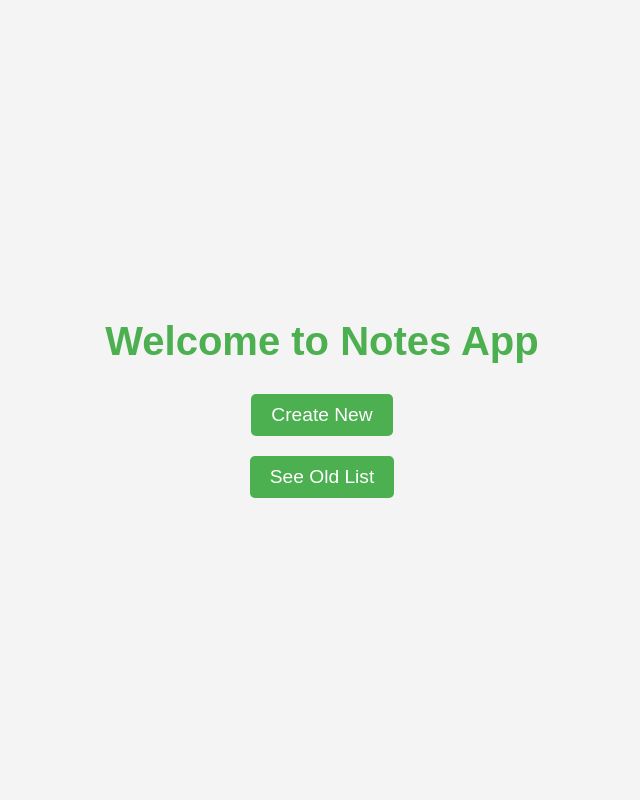
After one commit to UtsavlalShrestha/prac, a Django app: template templates/home.html in a window 1280 px wide. The commit adds this page. Shown: the whole page, without its empty margins (318-958 px from the left). Run offline with Django 5.2, Linux system fonts and the light colour scheme; the template is opened without the code that fills it, so the values that code supplies are empty.

Commit message:
ui changes

```diff
--- a/base/urls.py
+++ b/base/urls.py
@@ -5,5 +5,6 @@ from .import views
 
 urlpatterns = [
     path('', views.home, name = "home"),
-    path('create/', views.create, name= "create")
+    path('list/', views.list, name = "list"),
+    path('create/', views.create, name= "create"),
 ]
--- a/base/views.py
+++ b/base/views.py
@@ -5,6 +5,10 @@ from .forms import NayaNote
 # Create your views here.
 
 def home(request):
+    context = {}
+    return render(request, 'home.html', context)
+
+def list(request):
     data = Note.objects.all()
     context = {'data': data}
     return render(request, 'index.html', context)
--- a/notes/settings.py
+++ b/notes/settings.py
@@ -123,6 +123,10 @@ USE_TZ = True
 # https://docs.djangoproject.com/en/5.1/howto/static-files/
 
 STATIC_URL = 'static/'
+STATICFILES_DIRS = [
+    BASE_DIR / 'static',
+]
+  # The directory where static files will be collected
 
 # Default primary key field type
 # https://docs.djangoproject.com/en/5.1/ref/settings/#default-auto-field
--- /dev/null
+++ b/static/css/home.css
@@ -0,0 +1,42 @@
+
+body {
+    font-family: Arial, sans-serif;
+    background-color: #f4f4f4;
+    color: #333;
+    display: flex;
+    flex-direction: column;
+    align-items: center;
+    justify-content: center;
+    height: 100vh;
+    margin: 0;
+}
+
+h1 {
+    margin-bottom: 20px;
+    font-size: 2.5em;
+    color: #4CAF50;
+}
+
+a {
+    text-decoration: none;
+    margin: 10px;
+}
+
+input[type="submit"] {
+    padding: 10px 20px;
+    font-size: 1.2em;
+    border: none;
+    border-radius: 5px;
+    background-color: #4CAF50;
+    color: white;
+    cursor: pointer;
+    transition: background-color 0.3s;
+}
+
+input[type="submit"]:hover {
+    background-color: #45a049;
+}
+
+input[type="submit"]:focus {
+    outline: none;
+}
--- /dev/null
+++ b/templates/home.html
@@ -0,0 +1,14 @@
+<!DOCTYPE html>
+<html lang="en">
+<head>
+    <meta charset="UTF-8">
+    <meta name="viewport" content="width=device-width, initial-scale=1.0">
+    <link rel="stylesheet" type="text/css" href="static/css/home.css">
+    <title>Notes App</title>
+</head>
+<body>
+    <h1>Welcome to Notes App</h1>
+    <a href="{% url 'create' %}"><input type="submit" value="Create New"></a>
+    <a href="{% url 'list' %}"><input type="submit" value="See Old List"></a>
+</body>
+</html>
```
Also changed, not shown: base/templates/base/create.html (+27 -5 lines), static/css/index.css (added, +61 -0 lines), templates/index.html (+8 -2 lines), static/images/notes.png (added), templates/nav.html (added).
